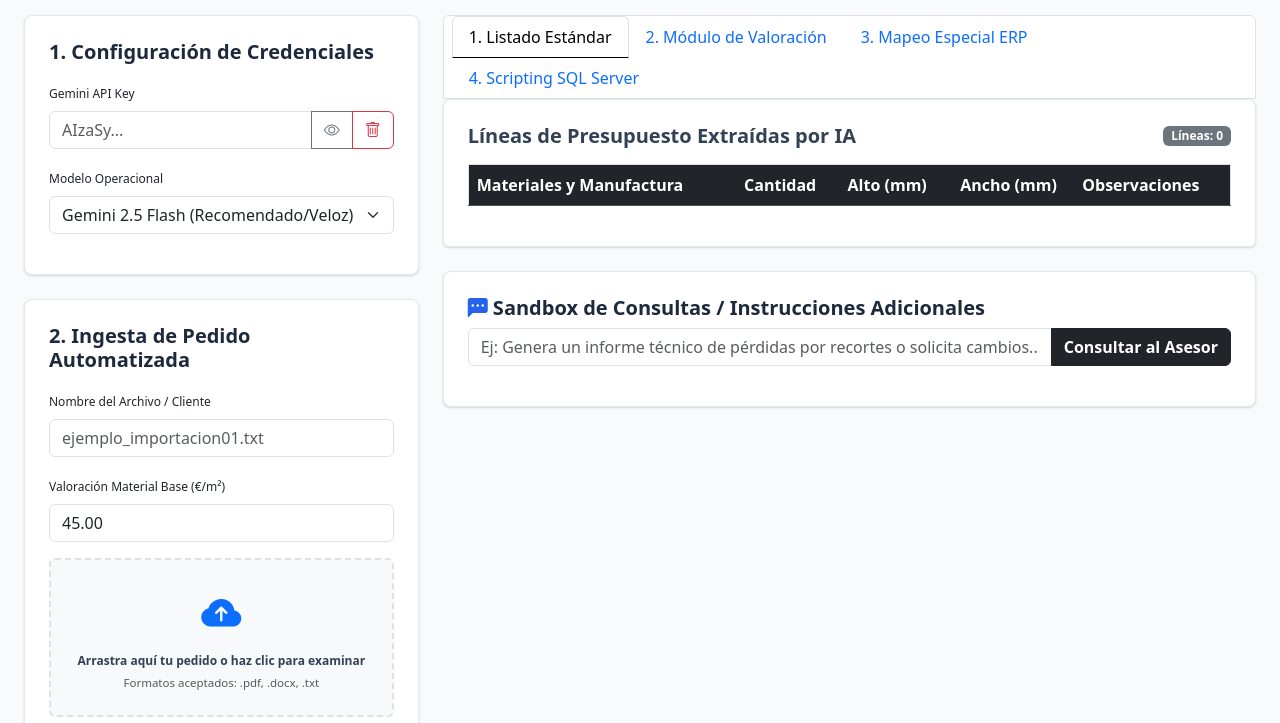
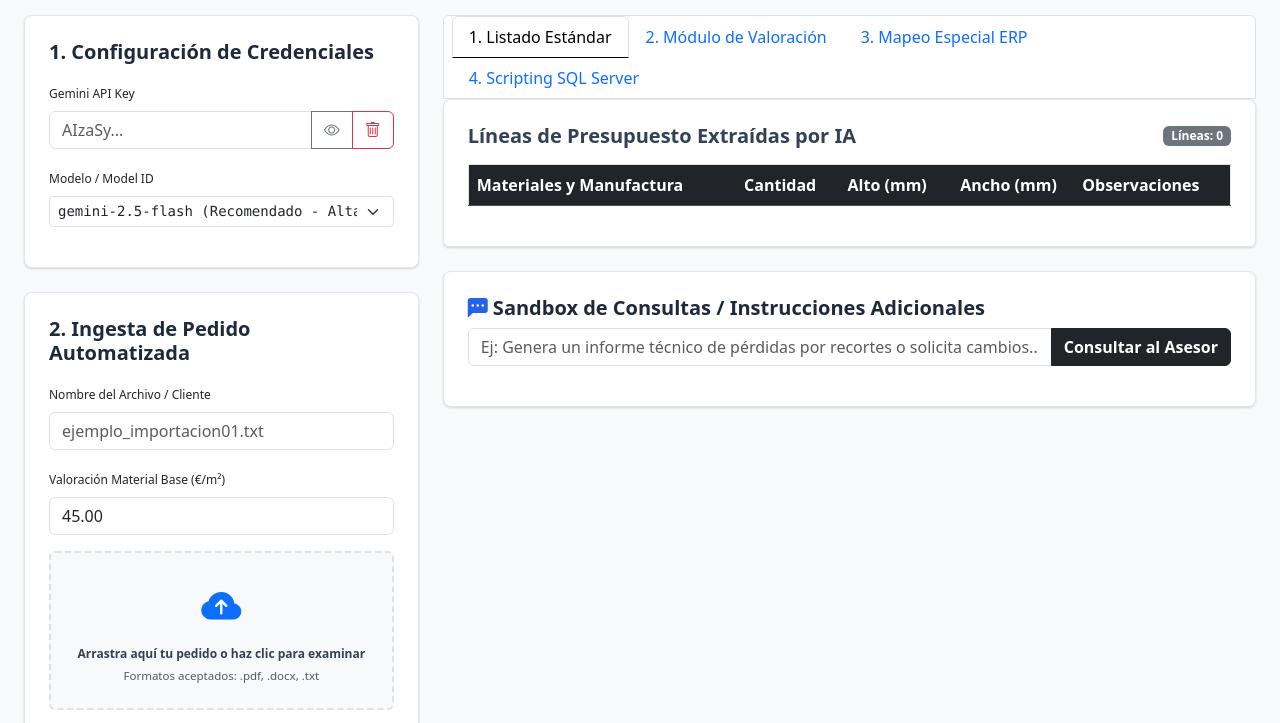
Before and after one commit to elviajerobarato/pedidos, a plain HTML site: page index.html in a window 1280 px wide. Shown: the part 60-783 px from the top of the page. Drawn offline with nearby package versions, Linux system fonts and the light colour scheme.

Commit message:
Add files via upload

```diff
--- a/index.html
+++ b/index.html
@@ -43,10 +43,11 @@
                         </div>
                     </div>
                     <div class="mb-3">
-                        <label class="form-label font-semibold text-xs">Modelo Operacional</label>
-                        <select id="modelInput" class="form-select">
-                            <option value="gemini-2.5-flash">Gemini 2.5 Flash (Recomendado/Veloz)</option>
-                            <option value="gemini-2.5-pro">Gemini 2.5 Pro (Análisis Complejo)</option>
+                        <label class="form-label font-semibold text-xs">Modelo / Model ID</label>
+                        <select id="modelInput" class="form-select form-select-sm font-mono">
+                            <option value="gemini-2.5-flash" selected>gemini-2.5-flash (Recomendado - Alta Velocidad)</option>
+                            <option value="gemini-1.5-flash">gemini-1.5-flash (Alternativo - Muy Estable)</option>
+                            <option value="gemini-2.5-pro">gemini-2.5-pro (Alta Precisión - Sujeto a Cuota 429)</option>
                         </select>
                     </div>
                 </div>
```
